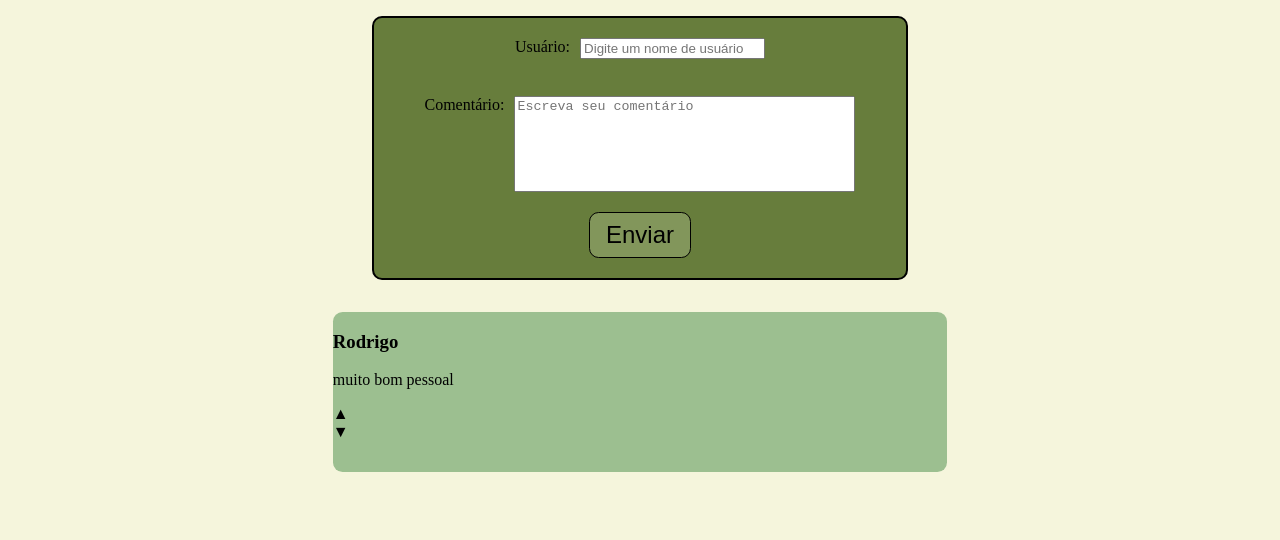
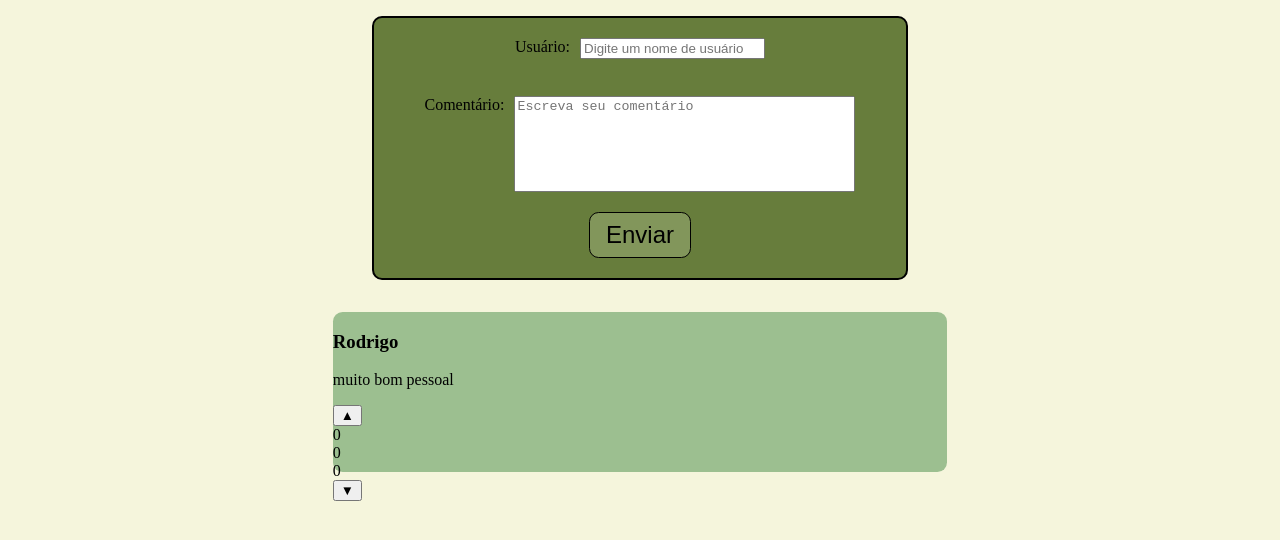
Before and after one commit to EduardoTribst/TortoArado, a plain HTML site: page Comentario.html in a window 1280 px wide. Shown: the part 96-636 px from the top of the page. Drawn offline with Linux system fonts and the light colour scheme.

Commit message:
Update Comentario.html

```diff
--- a/Comentario.html
+++ b/Comentario.html
@@ -49,9 +49,15 @@
                 </p>
 
                 <div id="likesPost">
-                    <div class="like" id="likePost1">▲</div>
+                    <button class="botaoVoto upvote" id="btnUpvotePost1" aria-label="Upvote">▲</button>
 
-                    <div class="dislike" id="dislikePost1">▼</div>
+                    <div class="contagemVoto" id="upCount">0</div>
+
+                    <div class="contagemVoto" id="totalCount">0</div>
+
+                    <div class="contagemVoto down-count" id="downCount">0</div>
+
+                    <button class="botaoVoto downvote" aria-label="Downvote">▼</button>
                 </div>
             </div>
         </div>
```
